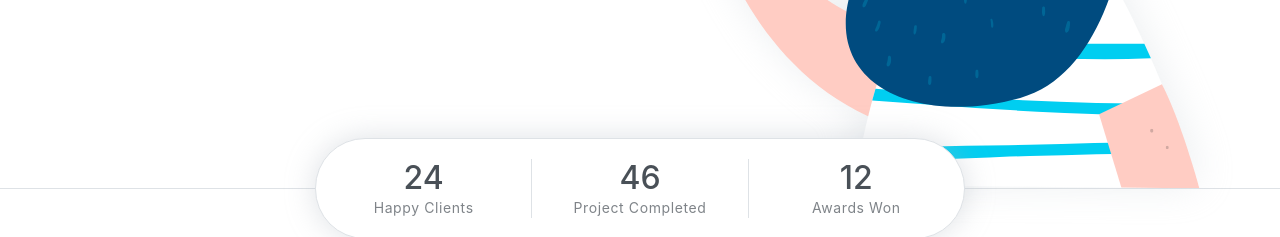
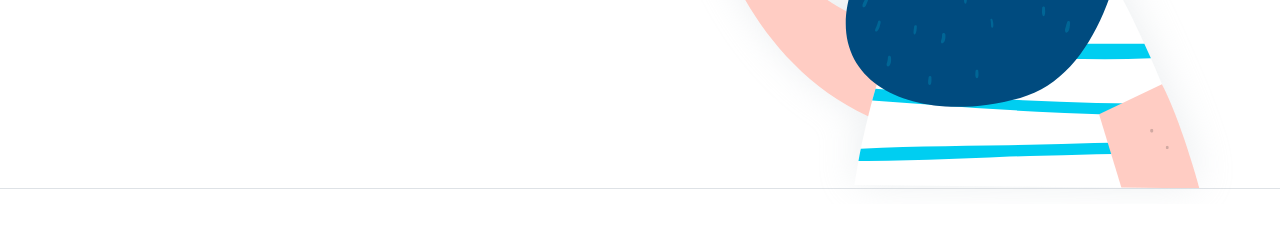
Before and after one commit to MansuriHarun/MansuriHarun, a website: page index.html in a window 1280 px wide. Shown: the part 563-800 px from the top of the page. Drawn offline with Linux system fonts and the light colour scheme.

Commit message:
Update index.html

```diff
--- a/index.html
+++ b/index.html
@@ -68,24 +68,6 @@
                 <img src="assets/imgs/man.svg" alt="">
             </div>
         </div>
-
-        <!-- Header-widget -->
-        <div class="widget">
-            <div class="widget-item">
-                <h2>24</h2>
-                <p>Happy Clients</p>
-            </div>
-            <div class="widget-item">
-                <h2>46</h2>
-                <p>Project Completed</p>
-            </div>
-            <div class="widget-item">
-                <h2>12</h2>
-                <p>Awards Won</p>
-            </div>
-        </div>
-    </header>
-    <!-- End of Page Header -->
 
     <!-- About section -->
     <section id="about" class="section mt-3">
```
